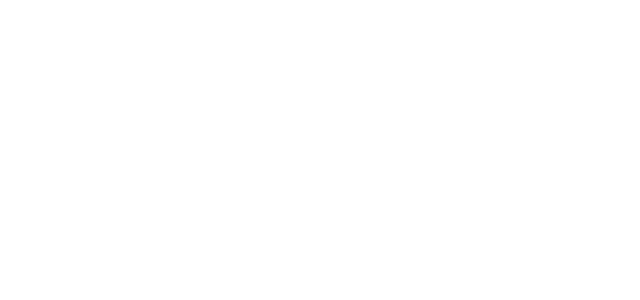
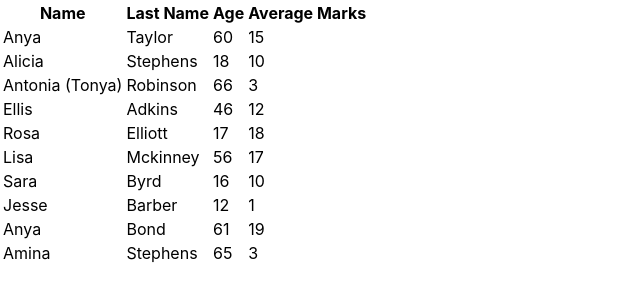
Before and after one commit to aghArdeshir/react-geereed, a React (Create React App) app: page / in a window 1280 px wide. Shown: the top 300 px of the page, without its empty margins (0-640 px from the left). Built offline with nearby package versions, Linux system fonts and the light colour scheme.

Commit message:
set-up a basic grid

```diff
--- a/src/App.tsx
+++ /dev/null
@@ -1,9 +0,0 @@
-import React from 'react';
-
-function ReactGeereed() {
-  return (
-    <div></div>
-  );
-}
-
-export default ReactGeereed;
--- /dev/null
+++ b/src/Demos/Demo.Service.ts
@@ -0,0 +1,15 @@
+// thanks to https://www.name-generator.org.uk
+const mockNames = ["Willie", "Bella (Belle)", "Phoebe", "Yasmin", "Adele", "Lillie (Lily)", "Zainab", "Eve", "Betty (Telsa)", "Susan (Sue)", "Zaynab", "Kiara", "Crystal", "Tia", "Jesse", "Anya", "Ebony", "Aaliyah", "Hannah", "Aliya", "Morgan", "Cerys", "Kyla", "Mariam (Mitzi)", "Amanda (Mandi)", "Sinead", "Claudia", "April", "Amirah", "Teresa (Tess)", "Florence", "Rowan", "Agnes (Berry)", "Zoe", "Tommy", "Zoya", "Orla", "Ellis", "Alyssa", "Alicia", "Antonia (Tonya)", "Mae", "Isobelle", "Kiera", "Rosie", "Hanna", "Amira", "Savannah", "Jessie", "Ava", "Christina (Christi)", "Gabriella", "Martha", "Cara", "Mia", "Annabel", "Troy", "Carla (Karly)", "Erica", "Maya", "Ciaran", "Helen (Lena)", "Louise (Loulou)", "Amina", "Hayley (Halle)", "Diana", "Lola", "Nadia", "Tyler", "Mya", "Francesca (Fani)", "Elizabeth (Liz)", "Meghan", "Mason", "Lisa", "Fatima", "Heidi (Ada)", "Tiffany", "Traci", "Shane", "Maria (Mimi)", "Olive (Lyvia)", "Sara", "Tina", "Alfie", "Ayesha", "Joanne (Jo)", "Katelyn (Cait)", "Katie (Kat)", "Evie", "Rosa", "Ellie", "Fern", "Mollie", "Esme", "Jessica (Jessie)", "Ellen (Ellia)", "Tanisha", "Esther (Hester)", "Grace"];
+const mockLastNames = ["Hayes", "Valdez", "Mejia", "Phillips", "Ruiz", "Taylor", "Leonard", "Mendez", "Gibbons", "Stephens", "Lawrence", "Warren", "Day", "Ward", "Miles", "Becker", "Berry", "Fitzgerald", "Tran", "Gill", "Molina", "Moran", "George", "Chavez", "Elliott", "Ingram", "Sharp", "Newman", "Wheeler", "Chadwick", "Padilla", "Brown", "Wong", "Spencer", "Lynch", "Howarth", "Collins", "Johnson", "Mendoza", "Herrera", "Cooper", "Zimmerman", "Booth", "Ross", "Brooks", "Rios", "Robinson", "Castillo", "Howells", "Malone", "Marsh", "Williamson", "Carey", "Jackson", "Garner", "Byrd", "Dawson", "Harris", "Clark", "Barber", "Ray", "Daniels", "Hicks", "Howard", "Doyle", "Meyer", "Cunningham", "Robles", "Mckinney", "Reynolds", "Adkins", "Fox", "Stephenson", "Robertson", "Dennis", "Jensen", "Castro", "Campbell", "Holmes", "Shelton", "Duran", "Adams", "Snyder", "Hodges", "Bond", "Hartley", "Young", "Lopez", "Li", "Townsend", "Parsons", "Avila", "Frazier", "Barlow", "Miller"];
+
+export function randomName() {
+    return mockNames[getRandom(mockNames.length)];
+}
+
+export function randomLastName() {
+    return mockLastNames[getRandom(mockLastNames.length)];
+}
+
+export function getRandom(max: number): number {
+    return Math.floor(Math.random() * max);
+}
--- /dev/null
+++ b/src/Demos/DemoBasicStudentsList.tsx
@@ -0,0 +1,18 @@
+import React from 'react';
+import { randomName, randomLastName, getRandom } from './Demo.Service';
+import ReactGeereed from '../ReactGeereed';
+
+export default function DemoBasicStudentsList() {
+    const columns = React.useMemo(() => [
+        {
+            key: 'Name' // title will be set equal to key if not provided
+        },
+        { key: 'LastName', title: 'Last Name' },
+        { key: 'Age' },
+        { key: 'AverageMarks', title: 'Average Marks' }
+    ], []);
+
+    const items = React.useMemo(() => (new Array(10)).fill(1).map(() => ({ Name: randomName(), LastName: randomLastName(), Age: getRandom(100), AverageMarks: getRandom(20) })), []);
+
+    return <ReactGeereed columns={columns} items={items} />
+}
--- /dev/null
+++ b/src/ReactGeereed.tsx
@@ -0,0 +1,22 @@
+import React from 'react';
+import { IReactGeereedProps, IGeereedColumn, IGeereedItem } from './typings';
+
+function ReactGeereed(props: IReactGeereedProps) {
+  const { columns, items } = props;
+  return (
+    <table>
+      <thead>
+        <tr>
+          {columns.map((column: IGeereedColumn) => <th key={column.key}>{column.title || column.key}</th>)}
+        </tr>
+      </thead>
+      <tbody>
+        {items.map((item: IGeereedItem, index: number) => <tr key={index}> {/** TOOD: do something with key */}
+          {columns.map((column: IGeereedColumn) => <td key={column.key}>{item[column.key]}</td>)}
+        </tr>)}
+      </tbody>
+    </table>
+  );
+}
+
+export default ReactGeereed;
--- a/src/index.tsx
+++ b/src/index.tsx
@@ -1,10 +1,10 @@
 import React from 'react';
 import ReactDOM from 'react-dom';
 import './index.css';
-import ReactGeereed from './App';
+import DemoBasicStudentsList from './Demos/DemoBasicStudentsList';
 import * as serviceWorker from './serviceWorker';
 
-ReactDOM.render(<ReactGeereed />, document.getElementById('root'));
+ReactDOM.render(<DemoBasicStudentsList />, document.getElementById('root'));
 
 // If you want your app to work offline and load faster, you can change
 // unregister() to register() below. Note this comes with some pitfalls.
```
Also changed, not shown: src/typings.d.ts (added, +13 -0 lines), 2 other files (tests, documents, lock files or other folders).
